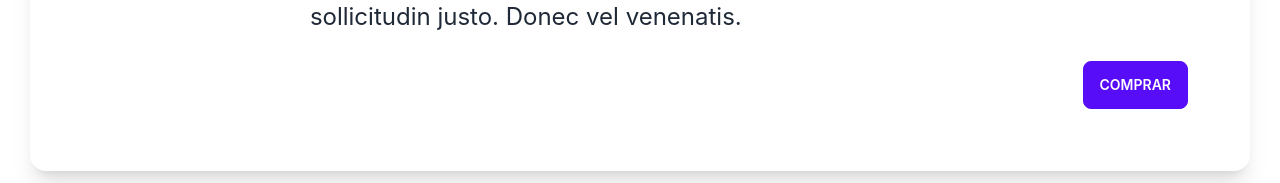
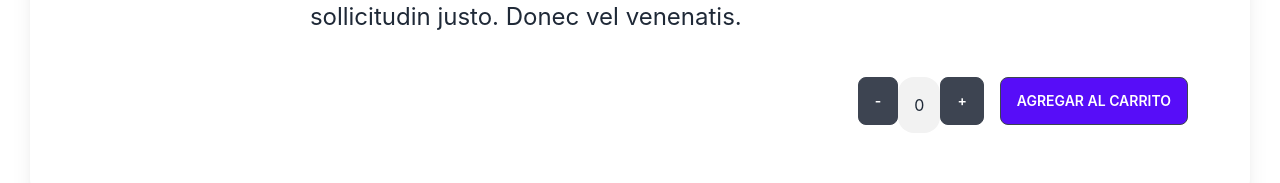
Before and after one commit to lihuelcolombo/app-colombo, a React (Create React App) app: page /item/1 in a window 1280 px wide. Shown: the part 615-798 px from the top of the page. Built offline with nearby package versions, Linux system fonts and the light colour scheme.

Commit message:
agregado ItemCount

```diff
--- a/src/components/ItemCount.jsx
+++ b/src/components/ItemCount.jsx
@@ -1,19 +1,43 @@
-// import React, { useState } from 'react'
-// import { useAppContext } from '../context/AppContext'
-// import { useCartContext } from '../context/cartContext'
+import React, { useState } from "react"
 
 
-// const ItemCount = (stock, onAdd, id) => {
+const ItemCount = ({ stock, onAdd, id }) => {
+	const [count, setCount] = useState(0)
 
-//   const [count, setCount] = useState(0)
+	const handleAdd = () => {
+		if (count < stock) {
+			setCount(count + 1)
+		}
+	}
+	const handleRemove = () => {
+		if (count > 0) {
+			setCount(count - 1)
+		}
+	}
 
-//   const { addToCart } =  useCartContext()
-//   const { items } = useAppContext ()
+	return (
+		<>
+			<div className="flex gap-4 mt-4">
+				<div className="flex flex-row">
+					<button className="btn " onClick={handleRemove}>-
 
+					</button>
+					<label className="alert alert-white">{count}</label>
+					<button className="btn " onClick={handleAdd}>+
 
-//   return (
-//     <div>ItemCount</div>
-//   )
-// }
+					</button>
+				</div>
+				<div>
+					<button
+						className="btn bg-primary text-white btn-block "
+						onClick={() => onAdd(id, count)}
+					>
+						Agregar al Carrito
+					</button>
+				</div>
+			</div>
+		</>
+	)
+}
 
-// export default ItemCount
+export default ItemCount
--- a/src/components/ItemDetail.jsx
+++ b/src/components/ItemDetail.jsx
@@ -1,9 +1,14 @@
-import React from 'react'
-
-
-
+import React, { useState } from 'react'
+import ItemCount from './ItemCount'
 
 const ItemDetail = ( {item} ) => {
+
+  const [terminar, setTerminar] = useState(false)
+
+  const onAdd = (count) => {
+    setTerminar(true)
+    console.log(count);
+  }
 
   return (
     <div className="item-detail card lg:card-side bg-base-100 shadow-xl">
@@ -14,7 +19,7 @@ const ItemDetail = ( {item} ) => {
         <h2 class="py-5 text-5xl card-title">${item.price}</h2>
         <p class="py-5 text-2xl">{item.desc}</p>
         <div class="card-actions justify-end">
-          <button class="btn btn-primary">Comprar</button>
+          <ItemCount stock={item.stock} onAdd={onAdd}/>
         </div>
       </div>
     </div>
--- a/src/context/AppContext.jsx
+++ b/src/context/AppContext.jsx
@@ -1,4 +1,4 @@
-import React, { createContext, useContext, useState } from 'react'
+import React, { createContext, useContext, useEffect, useState } from 'react'
 import { getItems } from '../data/ItemList'
 
 
--- a/src/context/CartContext.jsx
+++ b/src/context/CartContext.jsx
@@ -1,63 +1,63 @@
-import React, { createContext, useContext, useState } from 'react'
+// import React, { createContext, useContext, useState } from 'react'
 
-const CartContext = createContext()
+// const CartContext = createContext()
 
-export const useCartContext = () => useContext (CartContext)
+// export const useCartContext = () => useContext (CartContext)
 
-const CartContextProvider = ({ children }) => {
+// const CartContextProvider = ({ children }) => {
 
-  const [cart, setCart] = useState([])
+//   const [cart, setCart] = useState([])
 
-  const isInCart = (id) => cart.find((item) => item.id === id)
+//   const isInCart = (id) => cart.find((item) => item.id === id)
 
-  const addToCart = (item, cantidad) => {
-    const newCart = [...cart]
+//   const addToCart = (item, cantidad) => {
+//     const newCart = [...cart]
 
-    const itemIsInCart = isInCart(item.id)
+//     const itemIsInCart = isInCart(item.id)
 
-    if (itemIsInCart) {
-      newCart [
-        newCart.findIndex ((prod) => prod.id === itemIsInCart.id)
-      ].quantity += cantidad
+//     if (itemIsInCart) {
+//       newCart [
+//         newCart.findIndex ((prod) => prod.id === itemIsInCart.id)
+//       ].quantity += cantidad
 
-      setCart (newCart)
-      return
-    }
+//       setCart (newCart)
+//       return
+//     }
 
-    item.quantity = cantidad
-    setCart([...newCart, item])
-  }
+//     item.quantity = cantidad
+//     setCart([...newCart, item])
+//   }
 
-  const deleteFromCart = (item) => {
-    const newCart = [...cart]
+//   const deleteFromCart = (item) => {
+//     const newCart = [...cart]
 
-    const itemIsInCart = isInCart(item.id)
+//     const itemIsInCart = isInCart(item.id)
 
-    if (!itemIsInCart){
-      return
-    }
+//     if (!itemIsInCart){
+//       return
+//     }
 
-    const deleteItem = newCart.filter((prod) => prod.id !== item.id)
+//     const deleteItem = newCart.filter((prod) => prod.id !== item.id)
 
-    setCart (deleteItem)
-  }
+//     setCart (deleteItem)
+//   }
 
-  const deleteCart = () => setCart ([])
+//   const deleteCart = () => setCart ([])
 
-  return (
-    <CartContextProvider
-    value= {{
-      cart,
-      addToCart,
-      deleteFromCart,
-      deleteCart,
-      setCart
-    }}
-    >
-      {children}
-    </CartContextProvider>
-  )
+//   return (
+//     <CartContextProvider
+//     value= {{
+//       cart,
+//       addToCart,
+//       deleteFromCart,
+//       deleteCart,
+//       setCart
+//     }}
+//     >
+//       {children}
+//     </CartContextProvider>
+//   )
 
-}
+// }
 
-export default CartContextProvider
+// export default CartContextProvider
--- a/src/data/ItemList.jsx
+++ b/src/data/ItemList.jsx
@@ -6,6 +6,7 @@ export const itemList = [
     model: 'Zapatillas Stabil X',
     gen: 'Unisex',
     price: 15000,
+    stock: 4,
     img: 'https://www.tradeinn.com/f/13721/137210592/adidas-stabil-x.jpg',
     desc: 'Lorem ipsum dolor sit amet, consectetur adipiscing elit. Vestibulum odio neque, volutpat nec suscipit non, elementum a ligula. Nulla posuere, felis vitae iaculis tincidunt, quam est cursus ex, ut iaculis augue risus non elit. Phasellus eu augue risus. Fusce non urna dignissim, dapibus ipsum sed, sollicitudin justo. Donec vel venenatis.'
   },
@@ -16,6 +17,7 @@ export const itemList = [
     model: 'Zapatillas Root Elite',
     gen: 'Mujer',
     price: 18600,
+    stock: 5,
     img: 'https://www.tradeinn.com/f/13872/138729074/hummel-zapatillas-balonmano-root-elite.jpg',
     desc: 'Lorem ipsum dolor sit amet, consectetur adipiscing elit. Vestibulum odio neque, volutpat nec suscipit non, elementum a ligula. Nulla posuere, felis vitae iaculis tincidunt, quam est cursus ex, ut iaculis augue risus non elit. Phasellus eu augue risus. Fusce non urna dignissim, dapibus ipsum sed, sollicitudin justo. Donec vel venenatis.'
   },
@@ -26,6 +28,7 @@ export const itemList = [
     model: 'Zapatillas Sky Elite FF Tokyo',
     gen: 'Hombre',
     price: 17000,
+    stock: 2,
     img: 'https://cdn.sportshop.com/catalog/product/580/580/a/s/asics-1051a055-701.jpg',
     desc: 'Lorem ipsum dolor sit amet, consectetur adipiscing elit. Vestibulum odio neque, volutpat nec suscipit non, elementum a ligula. Nulla posuere, felis vitae iaculis tincidunt, quam est cursus ex, ut iaculis augue risus non elit. Phasellus eu augue risus. Fusce non urna dignissim, dapibus ipsum sed, sollicitudin justo. Donec vel venenatis.'
   },
@@ -36,6 +39,7 @@ export const itemList = [
     model: 'Zapatillas Kobra Mid',
     gen: 'Hombre',
     price: 16500,
+    stock: 8,
     img: 'https://www.zapatillasdeporte.net/wp-content/uploads/2020/10/137184925.jpg',
     desc: 'Lorem ipsum dolor sit amet, consectetur adipiscing elit. Vestibulum odio neque, volutpat nec suscipit non, elementum a ligula. Nulla posuere, felis vitae iaculis tincidunt, quam est cursus ex, ut iaculis augue risus non elit. Phasellus eu augue risus. Fusce non urna dignissim, dapibus ipsum sed, sollicitudin justo. Donec vel venenatis.'
   },
@@ -46,6 +50,7 @@ export const itemList = [
     model: 'Zapatillas Wave Luminous 2',
     gen: 'Mujer',
     price: 14500,
+    stock: 2,
     img: 'https://media.handball-store.es/catalog/product/cache/small_image/318x/9df78eab33525d08d6e5fb8d27136e95/v/1/v1ga212024_0.jpg',
     desc: 'Lorem ipsum dolor sit amet, consectetur adipiscing elit. Vestibulum odio neque, volutpat nec suscipit non, elementum a ligula. Nulla posuere, felis vitae iaculis tincidunt, quam est cursus ex, ut iaculis augue risus non elit. Phasellus eu augue risus. Fusce non urna dignissim, dapibus ipsum sed, sollicitudin justo. Donec vel venenatis.'
   },
@@ -56,6 +61,7 @@ export const itemList = [
     model: 'Zapatillas Wing 2.0',
     gen: 'Unisex',
     price: 14900,
+    stock: 4,
     img: 'https://cdn.sportshop.com/catalog/product/580/580/k/e/kempa-2008540-05.jpg',
     desc: 'Lorem ipsum dolor sit amet, consectetur adipiscing elit. Vestibulum odio neque, volutpat nec suscipit non, elementum a ligula. Nulla posuere, felis vitae iaculis tincidunt, quam est cursus ex, ut iaculis augue risus non elit. Phasellus eu augue risus. Fusce non urna dignissim, dapibus ipsum sed, sollicitudin justo. Donec vel venenatis.'
   },
@@ -66,6 +72,7 @@ export const itemList = [
     model: 'Short Hmlcore XK',
     gen: 'Hombre',
     price: 8000,
+    stock: 7,
     img: 'https://www.tradeinn.com/f/13870/138701574_2/hummel-pantalones-cortos-hmlcore-xk.jpg',
     desc: 'Lorem ipsum dolor sit amet, consectetur adipiscing elit. Vestibulum odio neque, volutpat nec suscipit non, elementum a ligula. Nulla posuere, felis vitae iaculis tincidunt, quam est cursus ex, ut iaculis augue risus non elit. Phasellus eu augue risus. Fusce non urna dignissim, dapibus ipsum sed, sollicitudin justo. Donec vel venenatis.'
   },
@@ -76,6 +83,7 @@ export const itemList = [
     model: 'Camiseta Manga Corta Core Poly',
     gen: 'Hombre',
     price: 10000,
+    stock: 9,
     img: 'https://www.tradeinn.com/f/13780/137807545/hummel-camiseta-manga-corta-core-poly.jpg',
     desc: 'Lorem ipsum dolor sit amet, consectetur adipiscing elit. Vestibulum odio neque, volutpat nec suscipit non, elementum a ligula. Nulla posuere, felis vitae iaculis tincidunt, quam est cursus ex, ut iaculis augue risus non elit. Phasellus eu augue risus. Fusce non urna dignissim, dapibus ipsum sed, sollicitudin justo. Donec vel venenatis.'
   },
@@ -86,6 +94,7 @@ export const itemList = [
     model: 'Medias Elite Indoor High',
     gen: 'Unisex',
     price: 3000,
+    stock: 6,
     img: 'https://zapatillasindoor.com/11237-large_default/calcetines-largos-hummel-elite-indoor-sock-high-.jpg',
     desc: 'Lorem ipsum dolor sit amet, consectetur adipiscing elit. Vestibulum odio neque, volutpat nec suscipit non, elementum a ligula. Nulla posuere, felis vitae iaculis tincidunt, quam est cursus ex, ut iaculis augue risus non elit. Phasellus eu augue risus. Fusce non urna dignissim, dapibus ipsum sed, sollicitudin justo. Donec vel venenatis.'
   }
--- a/src/routes/AppRouter.jsx
+++ b/src/routes/AppRouter.jsx
@@ -4,10 +4,13 @@ import ItemDetailContainer from '../components/ItemDetailContainer'
 import ItemListContainer from '../components/ItemListContainer'
 import NavBar from '../components/NavBar'
 
+
 import NotFound404 from '../pages/NotFound404'
 
 const AppRouter = () => {
   return (
+
+
 
 
         <BrowserRouter>
@@ -20,6 +23,8 @@ const AppRouter = () => {
           </Routes>
         </BrowserRouter>
 
+
+
   )
 }
 
```
